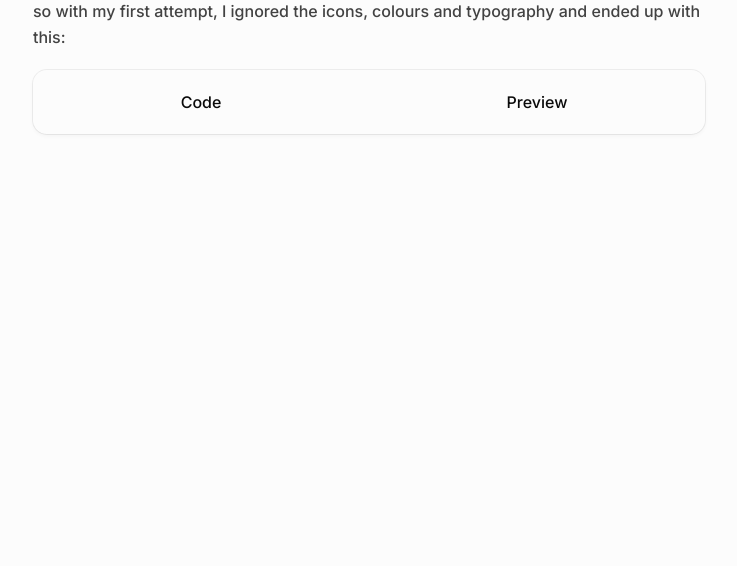
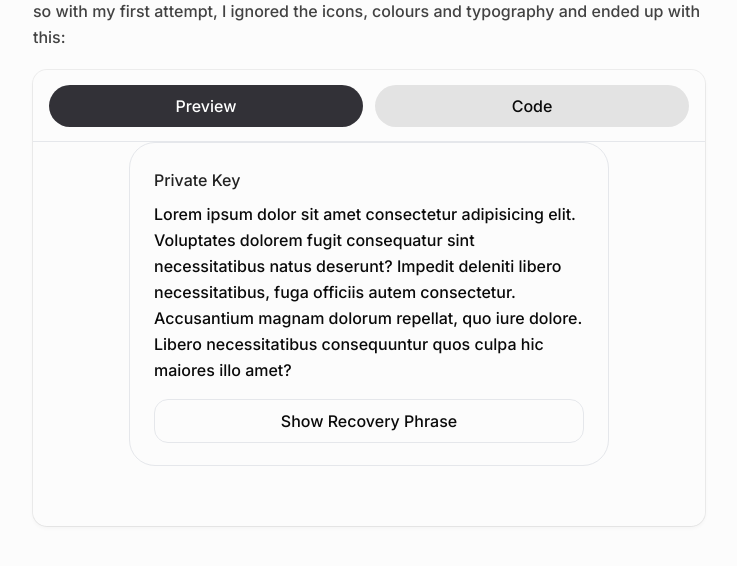
Before and after one commit to nocdn/portfolio-ssr, a Next.js app: page /writing/family-drawer in a window 1280 px wide. Shown: the part 742-1308 px from the top of the page, without its empty margins (271-1008 px from the left). Before the commit the page ends 956 px from the top, so only its background shows below. Built offline with nearby package versions, Linux system fonts and the light colour scheme; what tailwindcss-motion would draw is missing.

Commit message:
feat: changes to codeblock and preview

```diff
--- a/app/writing/family-drawer/components/codePreviewSwitch.tsx
+++ b/app/writing/family-drawer/components/codePreviewSwitch.tsx
@@ -1,9 +1,83 @@
-export function CodePreviewSwitch() {
+"use client"
+
+import { cn } from "@/lib/utils"
+import { useEffect, useState } from "react"
+import type { BundledLanguage } from "shiki"
+import { codeToHtml } from "shiki"
+
+interface CodePreviewSwitchProps {
+  children?: React.ReactNode
+  code: string
+  lang?: BundledLanguage
+  previewClassName?: string
+  codeClassName?: string
+}
+
+export function CodePreviewSwitch({
+  children,
+  code,
+  lang = "tsx",
+  previewClassName,
+  codeClassName,
+}: CodePreviewSwitchProps) {
+  const [selected, setSelected] = useState<"preview" | "code">("preview")
+  const [highlightedHtml, setHighlightedHtml] = useState<string>("")
+
+  useEffect(() => {
+    async function highlightCode() {
+      const html = await codeToHtml(code, {
+        lang,
+        themes: {
+          light: "github-light",
+          dark: "github-dark",
+        },
+        defaultColor: false,
+      })
+      setHighlightedHtml(html)
+    }
+
+    if (code) {
+      highlightCode()
+    }
+  }, [code, lang])
+
   return (
     <div className="border-shadow flex flex-col rounded-xl">
-      <div id="header" className="flex h-16 items-center justify-between">
-        <button className="w-full rounded-full">Code</button>
-        <button className="w-full rounded-full">Preview</button>
+      <div
+        id="header"
+        className="flex h-18 items-center justify-between gap-3 border-b border-gray-200 px-4"
+      >
+        <button
+          onMouseDown={() => setSelected("preview")}
+          className={cn(
+            "w-full rounded-full py-2 transition-all duration-100 select-none active:scale-99",
+            selected === "preview" ? "bg-[#323137] text-white" : "bg-[#E3E3E3]"
+          )}
+        >
+          Preview
+        </button>
+        <button
+          onMouseDown={() => setSelected("code")}
+          className={cn(
+            "w-full rounded-full py-2 transition-all duration-100 select-none active:scale-99",
+            selected === "code" ? "bg-[#323137] text-white" : "bg-[#E3E3E3]"
+          )}
+        >
+          Code
+        </button>
+      </div>
+      <div id="content" className="h-96 overflow-auto">
+        {selected === "preview" ? (
+          <div className={cn(previewClassName)}>{children}</div>
+        ) : (
+          <div
+            className={cn(
+              "font-ioskeley-mono h-full overflow-auto p-4 text-sm [&_pre]:m-0 [&_pre]:bg-transparent [&_pre]:p-0",
+              codeClassName
+            )}
+            dangerouslySetInnerHTML={{ __html: highlightedHtml }}
+          />
+        )}
       </div>
     </div>
   )
--- a/app/writing/family-drawer/components/initialDrawer.tsx
+++ b/app/writing/family-drawer/components/initialDrawer.tsx
@@ -10,7 +10,7 @@ export const InitialDrawer = () => {
 
   const options = [
     <div className="flex flex-col gap-2" key={0}>
-      <p className="text-lg font-medium text-[#222222]">Private Key</p>
+      <p className="font-medium text-[#222222]">Private Key</p>
       <p>
         Lorem ipsum dolor sit amet consectetur adipisicing elit. Voluptates dolorem fugit
         consequatur sint necessitatibus natus deserunt? Impedit deleniti libero necessitatibus, fuga
@@ -25,7 +25,7 @@ export const InitialDrawer = () => {
       </button>
     </div>,
     <div className="flex flex-col gap-2" key={1}>
-      <p className="text-lg font-medium text-[#222222]">Secret Recovery Phrase</p>
+      <p className="font-medium text-[#222222]">Secret Recovery Phrase</p>
       <p>
         Lorem ipsum dolor sit amet consectetur, adipisicing elit. Aliquid sint molestiae maxime
         harum ea nisi corporis a eligendi dolor illo eveniet doloremque aperiam est, ratione et
@@ -55,7 +55,7 @@ export const InitialDrawer = () => {
         bounce: 0,
         duration: 0.27,
       }}
-      className="overflow-hidden rounded-4xl border border-gray-200"
+      className="mt-auto overflow-hidden rounded-4xl border border-gray-200"
     >
       <div className="px-6 pt-6 pb-6 antialiased" ref={elementRef}>
         <AnimatePresence initial={false} mode="popLayout" custom={view}>
--- a/app/writing/family-drawer/page.tsx
+++ b/app/writing/family-drawer/page.tsx
@@ -48,14 +48,9 @@ export default function FamilyDrawer() {
         The most important aspect of this whole component is the motion, no doubt about that, so
         with my first attempt, I ignored the icons, colours and typography and ended up with this:
       </p>
-      {/* <CodeBlock
-        lang="javascript"
-        className="border-shadow my-6 max-h-48 overflow-y-auto rounded-xl p-4"
-      >
-        {initialCode}
-      </CodeBlock>
-      <InitialDrawer /> */}
-      <CodePreviewSwitch />
+      <CodePreviewSwitch code={initialCode} previewClassName="flex flex-col justify-end px-24 pb-4">
+        <InitialDrawer />
+      </CodePreviewSwitch>
     </div>
   )
 }
```
Also changed, not shown: 2 other files (tests, documents, lock files or other folders).
